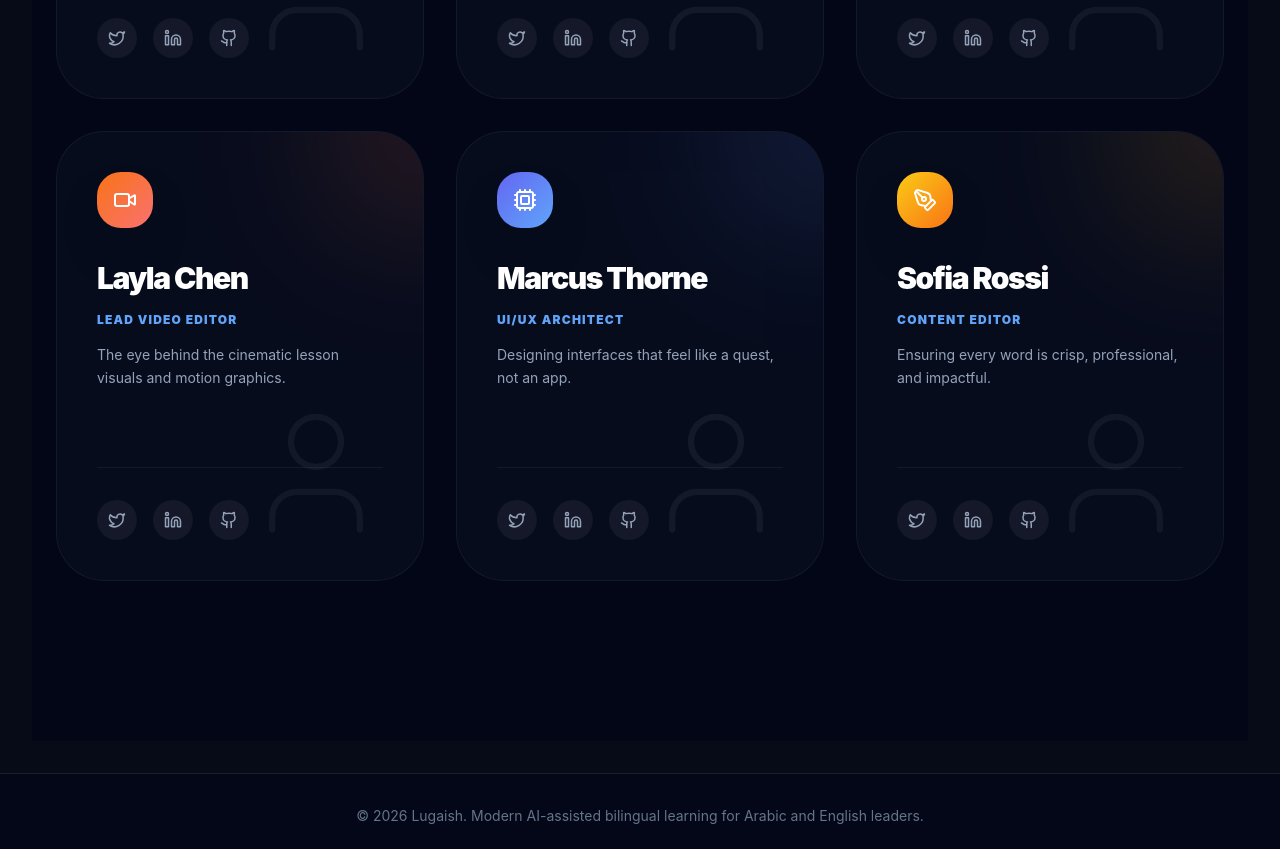
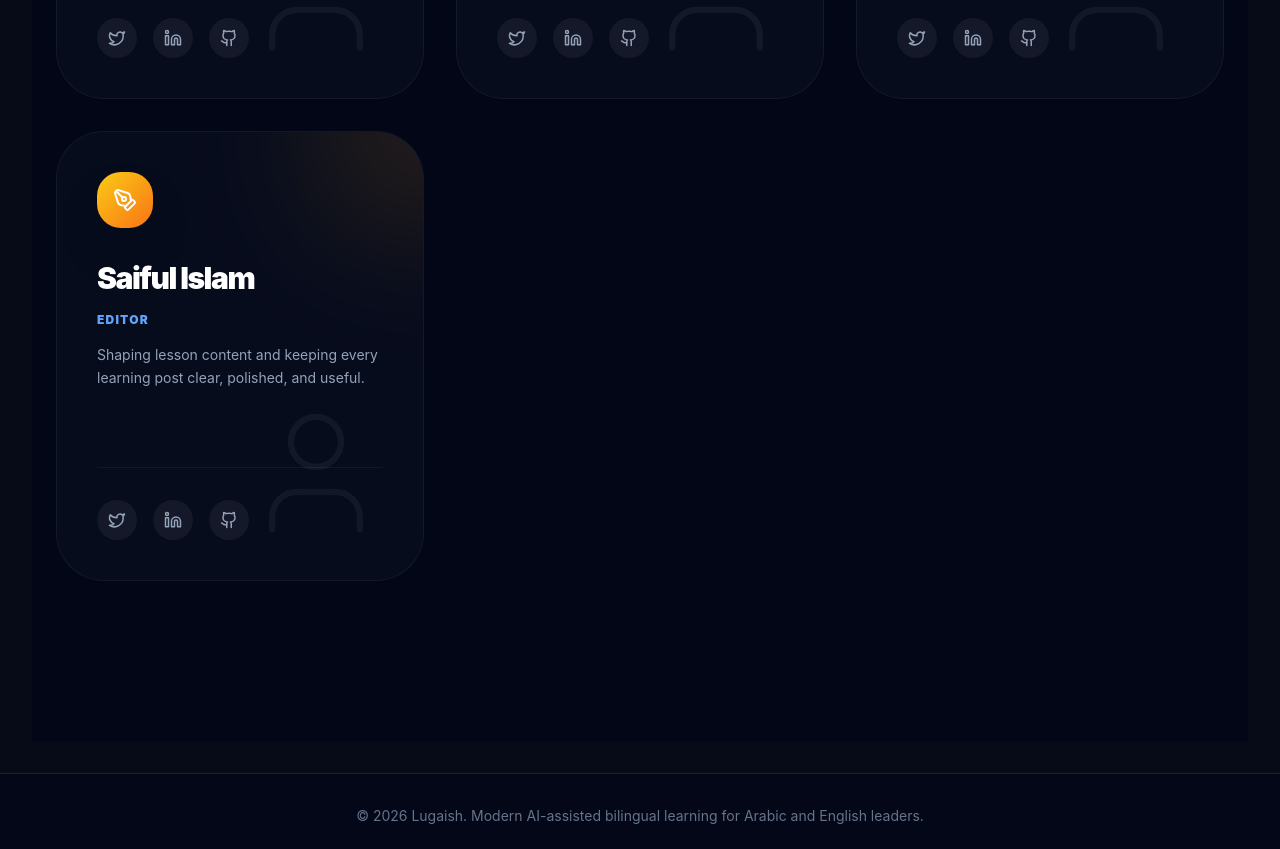
Before and after one commit to tanvir560298/Lugaish-client, a React (Vite) app: page /architects in a window 1280 px wide. Shown: the part 1100-1949 px from the top of the page. Built offline with nearby package versions, Linux system fonts and the light colour scheme; no server answers.

Commit message:
Update editor team card

```diff
--- a/src/pages/ArchitectsPage.jsx
+++ b/src/pages/ArchitectsPage.jsx
@@ -7,11 +7,9 @@ import {
   Sparkles,
   Zap,
   Code,
-  Video,
   PenTool,
   GraduationCap,
   User,
-  Cpu,
   Globe
 } from 'lucide-react';
 
@@ -32,9 +30,7 @@ const TEAM_DATA = [
   { id: 1, name: "Hasibuddin Zidan", role: "English Instructor", category: "Instruction", bio: "Guiding learners through clear English practice, speaking confidence, and everyday communication.", icon: <GraduationCap size={24} />, color: "from-blue-500 to-cyan-400" },
   { id: 2, name: "Ishaat Alhumaidi", role: "Arabic Instructor", category: "Instruction", bio: "Guiding learners through Arabic foundations with clear explanations and practical confidence.", icon: <Globe size={24} />, color: "from-emerald-500 to-teal-400" },
   { id: 3, name: "Tanvir Ahmad", role: "Web Developer", category: "Technology", bio: "Crafting the digital engine and the 'Odyssey' experience.", icon: <Code size={24} />, color: "from-purple-500 to-pink-400" },
-  { id: 4, name: "Layla Chen", role: "Lead Video Editor", category: "Creative", bio: "The eye behind the cinematic lesson visuals and motion graphics.", icon: <Video size={24} />, color: "from-orange-500 to-red-400" },
-  { id: 5, name: "Marcus Thorne", role: "UI/UX Architect", category: "Technology", bio: "Designing interfaces that feel like a quest, not an app.", icon: <Cpu size={24} />, color: "from-indigo-500 to-blue-400" },
-  { id: 6, name: "Sofia Rossi", role: "Content Editor", category: "Creative", bio: "Ensuring every word is crisp, professional, and impactful.", icon: <PenTool size={24} />, color: "from-yellow-400 to-orange-500" }
+  { id: 4, name: "Saiful Islam", role: "Editor", category: "Creative", bio: "Shaping lesson content and keeping every learning post clear, polished, and useful.", icon: <PenTool size={24} />, color: "from-yellow-400 to-orange-500" }
 ];
 
 const CATEGORIES = ["All", "Instruction", "Technology", "Creative"];
```
